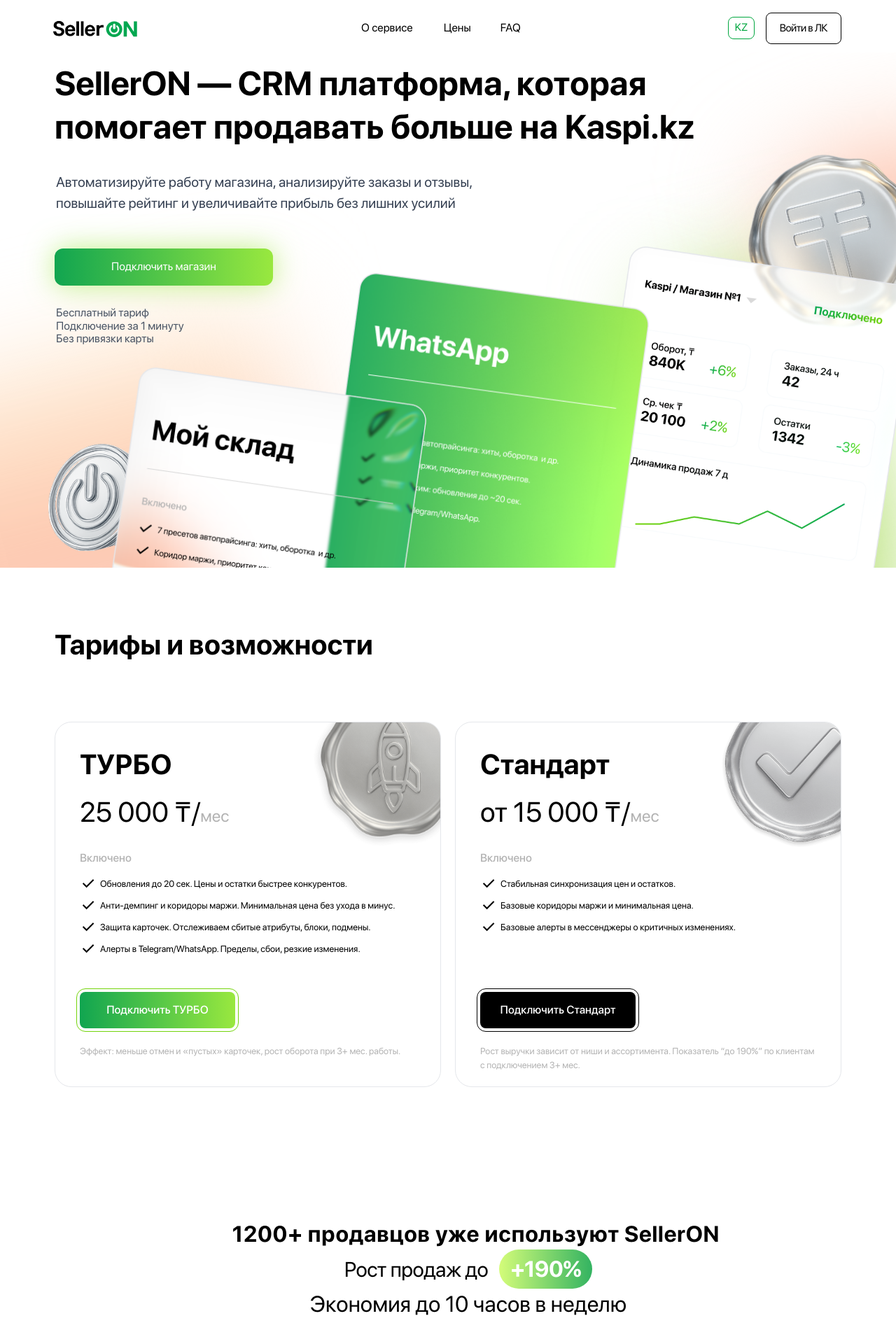
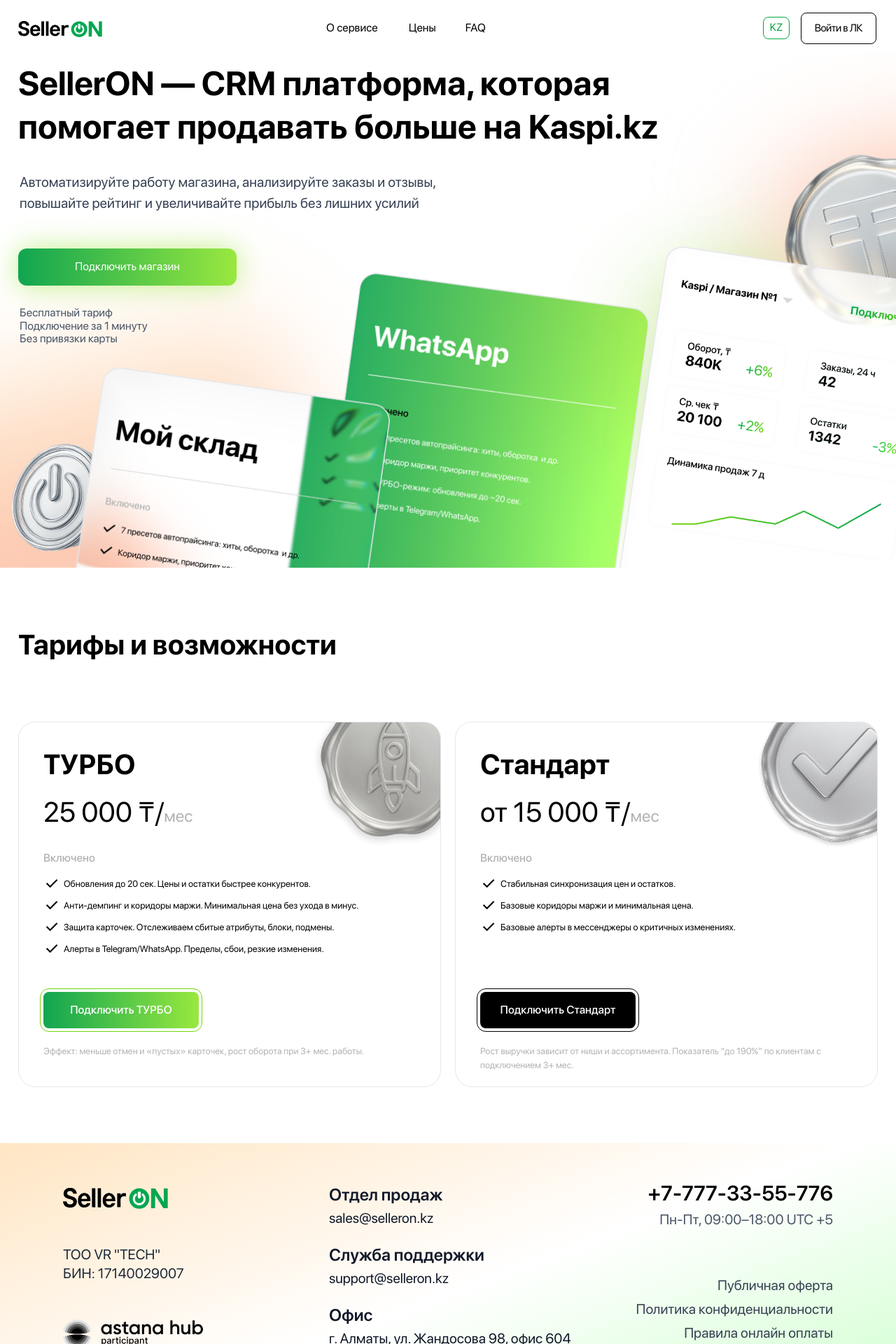
Before and after one commit to lilusia-li/nextjs-practice, a Next.js app: page /ru in a window 1280 px wide. Shown: the top 1920 px of the page at 70% size. Built offline with nearby package versions, Linux system fonts and the light colour scheme.

Commit message:
(all) fix - container width from figma

```diff
--- a/app/[locale]/page.js
+++ b/app/[locale]/page.js
@@ -23,8 +23,8 @@
           <Hero translations={t} />
         </div>
         <Tarifs translations={t} />
-        <Stats translations={t} />
-        <PlatformFeatures translations={t} />
+        {/* <Stats translations={t} />
+        <PlatformFeatures translations={t} /> */}
         {/*
         <Features translations={t} />
         <Tarif translations={t} />
--- a/app/components/Header.js
+++ b/app/components/Header.js
@@ -79,7 +79,7 @@
 
   return (
     <header className="w-full bg-white pt-5 max-h-[75px] pb-4 fixed top-0 left-0 right-0 z-50">
-      <div className="max-w-[73.5rem] mx-auto px-6">
+      <div className="max-w-[83.25rem] mx-auto px-6.5">
         <div className="flex items-center justify-between">
           <div className="flex items-center gap-80">
             <Link
--- a/app/components/Hero.js
+++ b/app/components/Hero.js
@@ -67,7 +67,7 @@
       ></div>
 
       {/* Контейнер для контента */}
-      <div className="max-w-[73.5rem] mx-auto mt-18 px-6.5 relative z-10">
+      <div className="max-w-[83.25rem] mx-auto mt-18 px-6.5 relative z-10">
         {/* Текст и кнопка */}
         <div>
           <h1 className="text-[48px] font-bold text-black mb-8 whitespace-pre-line leading-[1.3]">
--- a/app/components/Tarifs.js
+++ b/app/components/Tarifs.js
@@ -27,7 +27,7 @@
   return (
     <section
       id="tarifs"
-      className="max-w-[73.5rem] px-6.5 bg-white py-20 mx-auto"
+      className="max-w-[83.25rem] px-6.5 bg-white py-20 mx-auto"
     >
       <div className="relative flex flex-col gap-y-20 max-lg:gap-y-10">
         <h2 className="relative font-bold text-[40px] max-lg:text-[30px]">
```
